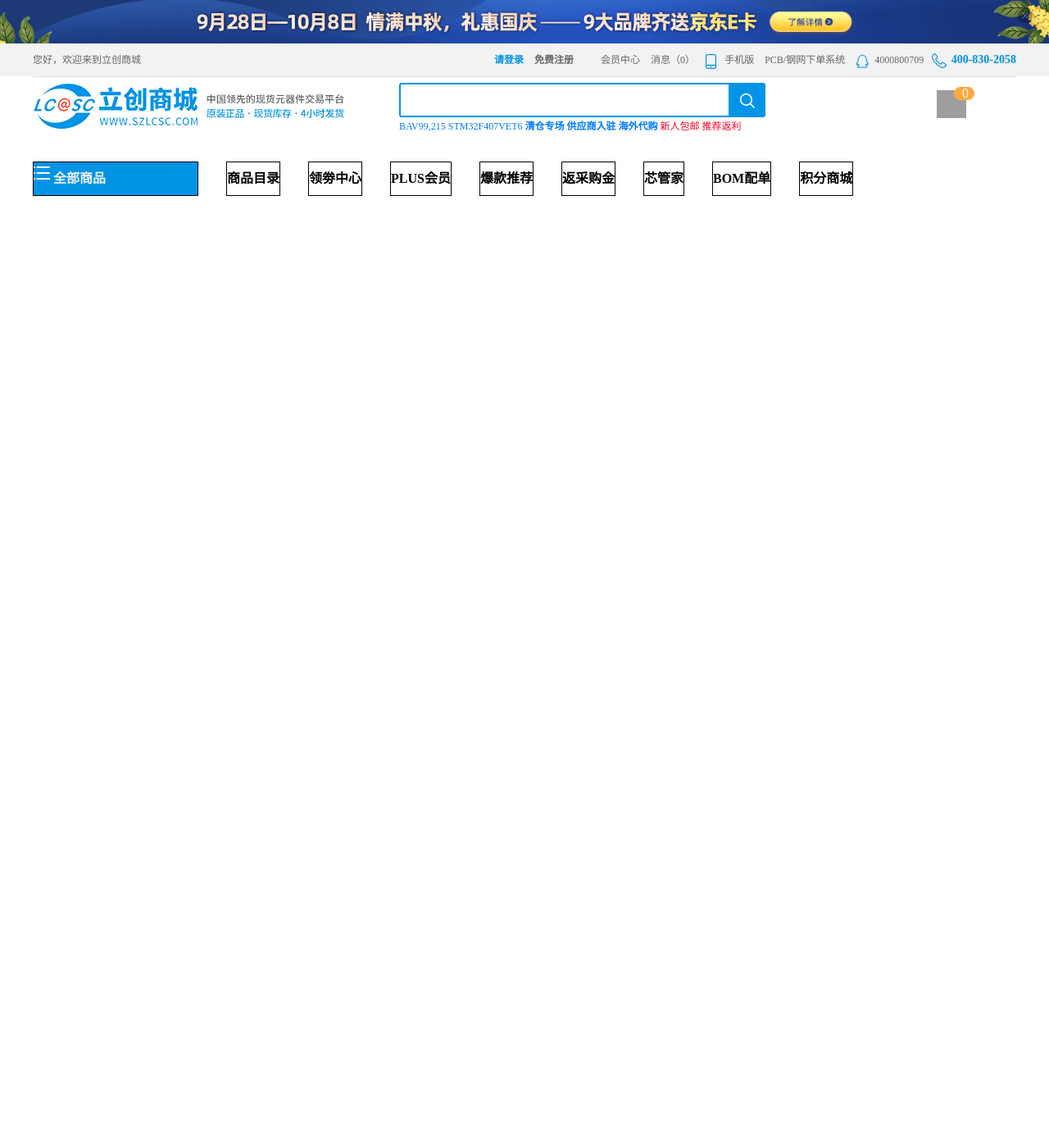
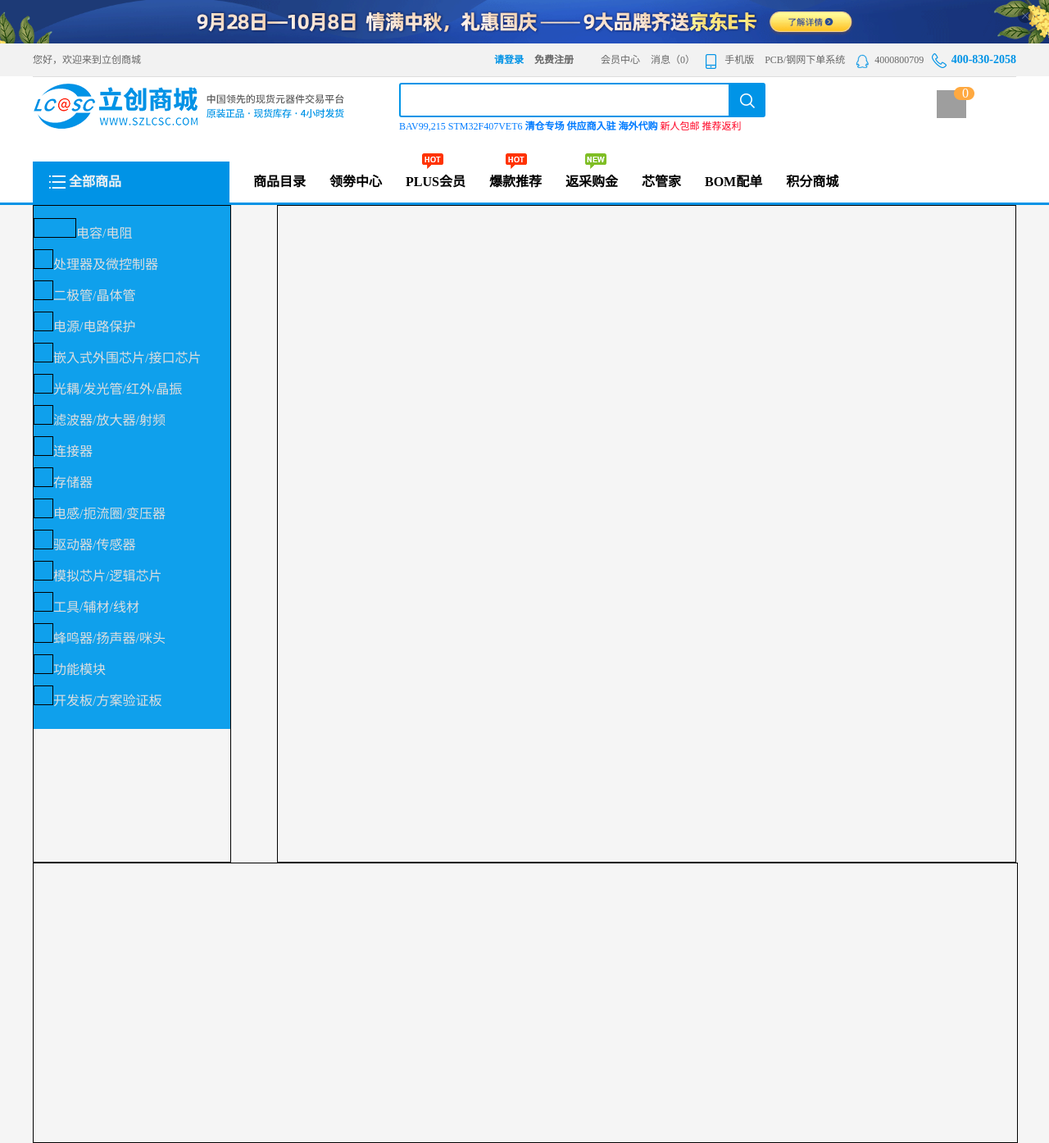
Before and after one commit to douquanlei/dql200930, a PHP site: page /html/index.html in a window 1280 px wide. Shown: the whole page at 82% size. Before the commit the page ends 239 px from the top, so only its background shows below. Run offline with PHP 8.4, Linux system fonts and the light colour scheme; style sheets or scripts are compiled from the project's sources; grey boxes are pictures that could not be loaded.

Commit message:
time100520

```diff
--- a/html/index.html
+++ b/html/index.html
@@ -73,12 +73,40 @@
     </a>
     <a href="javascript:;">商品目录</a>
     <a href="javascript:;">领劵中心</a>
-    <a href="javascript:;">PLUS会员</a>
-    <a href="javascript:;">爆款推荐</a>
-    <a href="javascript:;">返采购金</a>
+    <a href="javascript:;"><b></b>PLUS会员</a>
+    <a href="javascript:;"><b></b>爆款推荐</a>
+    <a href="javascript:;"><b></b>返采购金</a>
     <a href="javascript:;">芯管家</a>
     <a href="javascript:;">BOM配单</a>
     <a href="javascript:;">积分商城</a>
   </div>
+  <div class="main">
+    <div class="area clr">
+      <div class="sidebar fl ce">
+        <div class="sidebartop">
+          <a href="javascript:;"><b></b>电容/电阻</a>
+          <a href="javascript:;"><b></b>处理器及微控制器</a>
+          <a href="javascript:;"><b></b>二极管/晶体管</a>
+          <a href="javascript:;"><b></b>电源/电路保护</a>
+          <a href="javascript:;"><b></b>嵌入式外围芯片/接口芯片</a>
+          <a href="javascript:;"><b></b>光耦/发光管/红外/晶振</a>
+          <a href="javascript:;"><b></b>滤波器/放大器/射频</a>
+          <a href="javascript:;"><b></b>连接器</a>
+          <a href="javascript:;"><b></b>存储器</a>
+          <a href="javascript:;"><b></b>电感/扼流圈/变压器</a>
+          <a href="javascript:;"><b></b>驱动器/传感器</a>
+          <a href="javascript:;"><b></b>模拟芯片/逻辑芯片</a>
+          <a href="javascript:;"><b></b>工具/辅材/线材</a>
+          <a href="javascript:;"><b></b>蜂鸣器/扬声器/咪头</a>
+          <a href="javascript:;"><b></b>功能模块</a>
+          <a href="javascript:;"><b></b>开发板/方案验证板</a>
+
+        </div>
+      </div>
+      <div class="content fr ce "></div>
+      <div class="choiceness fl ce"></div>
+    </div>
+
+  </div>
 </body>
 </html>
--- a/js/index-main.js
+++ b/js/index-main.js
@@ -5,7 +5,7 @@ require.config({
     "jquery": "../js/jquery-1.11.3",
     "jquery-cookie": "../js/jquery.cookie",
     "parabola": "../js/parabola",
-    "index": "index",
+    "index": "../js/index",
     "banner": "../js/banner"
   },
   shim: {
--- a/js/index.js
+++ b/js/index.js
@@ -1 +1,6 @@
-console.log(1)
+var oSidebarto=document.querySelectorAll('.sidebartop>a>b')
+console.log(oSidebarto)
+oSidebarto.forEach((element,index) => {
+    console.log(index)
+    // element.style.background=`url(../images/catagory_icon.73d924a3.png) no-repeat -0px -${index*22+19}px`
+});
--- a/scss/index.scss
+++ b/scss/index.scss
@@ -3,6 +3,7 @@
 }
 html,body{
   min-width: 1200px;
+  font-family: Microsoft YaHei,微软雅黑,Arail;
 }
 .AdvertisingHead{
   width: 100%;
@@ -152,21 +153,79 @@ html,body{
   margin: auto;
   a{
     display: inline-block;
-    border: 1px solid #000;
-    margin-right:30px ;
+    margin-right:25px ;
     font-weight: 700;
-    line-height: 40px;
+    line-height: 50px;
   }
-  :nth-child(1){
-    width: 200px;
+  a:nth-of-type(1){
+    width: 220px;
     background: #0093E6;
     color: #F2F2F2;
+    padding-left: 20px;
     b{
+      padding:0;
       display: inline-block;
       width: 20px;
       height: 20px;
-
+      vertical-align: middle;
       background: url(../images/catagory_icon.73d924a3.png) no-repeat;
     }
   }
+  a:nth-of-type(4),a:nth-of-type(5),a:nth-of-type(6){
+    position: relative;
+    b{
+      width: 30px;
+      height: 19px;
+      left: 20px;
+      top: -10px;
+      position: absolute;
+      background: url(../images/index_icon.1b6a881a.png) no-repeat -123px 0;
+    }
+  }
+  a:nth-of-type(6){
+    position: relative;
+    b{
+      background: url(../images/index_icon.1b6a881a.png) no-repeat -165px 0;
+    }
+  }
 }
+.main{
+  border-top: 3px solid #0093E6;
+  background: #F5F5F5;
+  .area{
+    width: 1200px;
+    margin: auto;
+    .sidebar{
+      width: 240px;
+      height: 800px;
+      .sidebartop{
+        width: 100%;
+        background: #0FA0EC;
+        padding: 15px 0;
+        a{
+          color: #dedede;
+          display: block;
+          width: 100%;
+          height: 38px;
+          b{
+            width: 22px;
+            height: 22px;
+            display:inline-block;
+            border: 1px solid #000;
+          }
+        }
+        :nth-of-type(1) b{
+            width: 50px;
+          }
+      }
+    }
+    .content{
+      width: 900px;
+      height: 800px;
+    }
+    .choiceness{
+      width: 100%;
+      height: 340px;
+    }
+  }
+}
```
Also changed, not shown: dist/css/index.css (+57 -8 lines), dist/index.html (+1 -1 lines), dist/js/index.js (+6 -1 lines), dist/css/index.min.css, dist/js/index-main.js.
